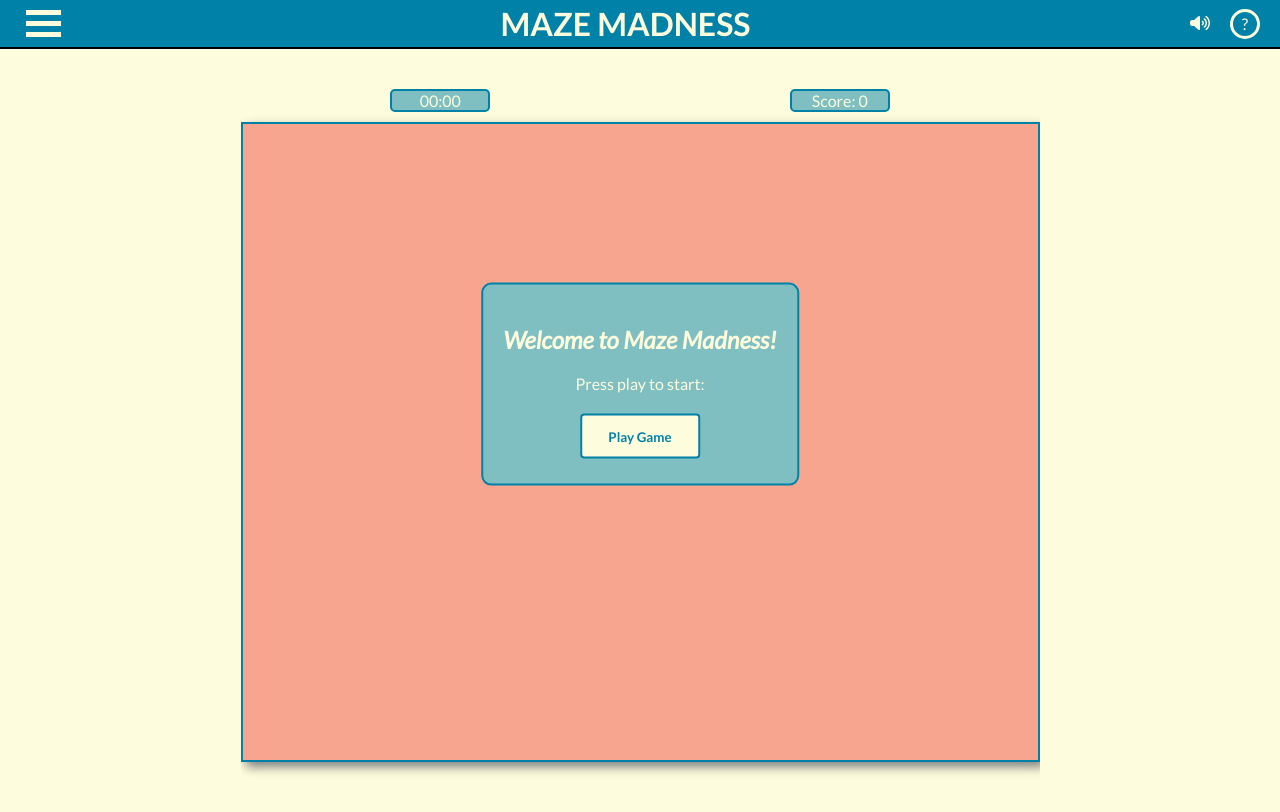
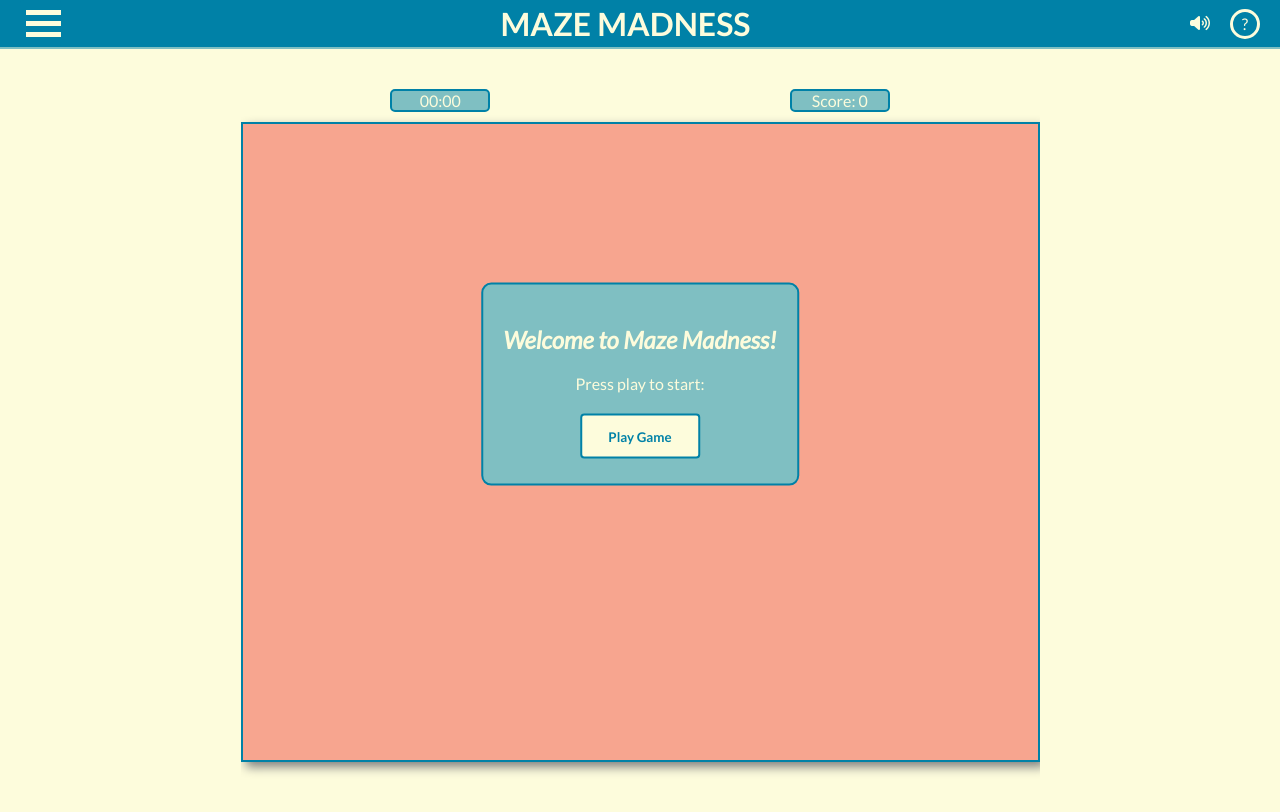
Before and after one commit to FouldsEJ/ga-project-1, a plain HTML site: page index.html in a window 1280 px wide. Drawn offline with Linux system fonts and the light colour scheme.

```diff
--- a/styles/style.css
+++ b/styles/style.css
@@ -41,7 +41,7 @@
   display: flex;
   justify-content: space-between;
   align-items: center;
-  border-bottom: 2px solid black;
+  border-bottom: 2px solid #7FBFC2;
   background-color: #0081a7;
 }
 
@@ -54,8 +54,6 @@
 
 
 /* Side Bar */
-
-
 
 .menu {
   background-color: #0081a7;
```
Also changed, not shown: images/readme-images/Fake-Path Generation.png (added), images/readme-images/High-level Game Play.png (added), images/readme-images/Initial Maze Logic.png (added), 2 other files.
